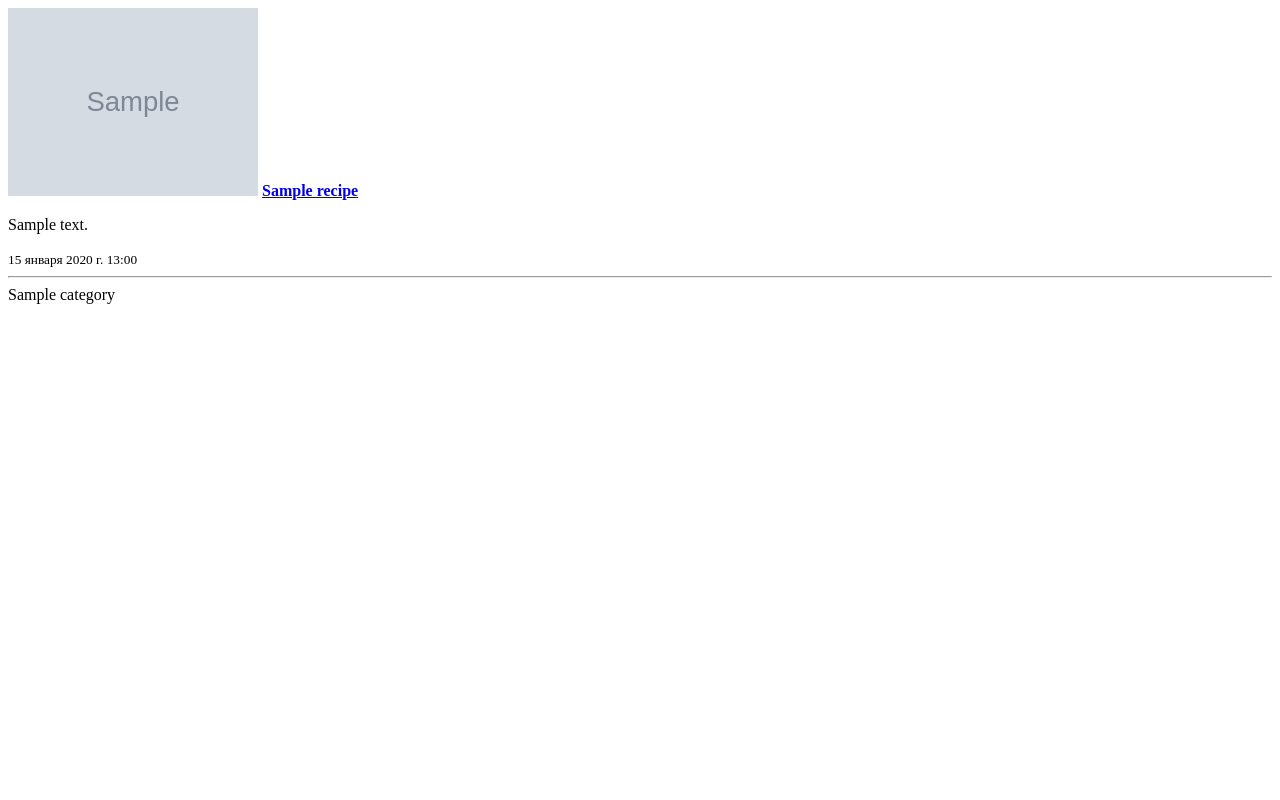
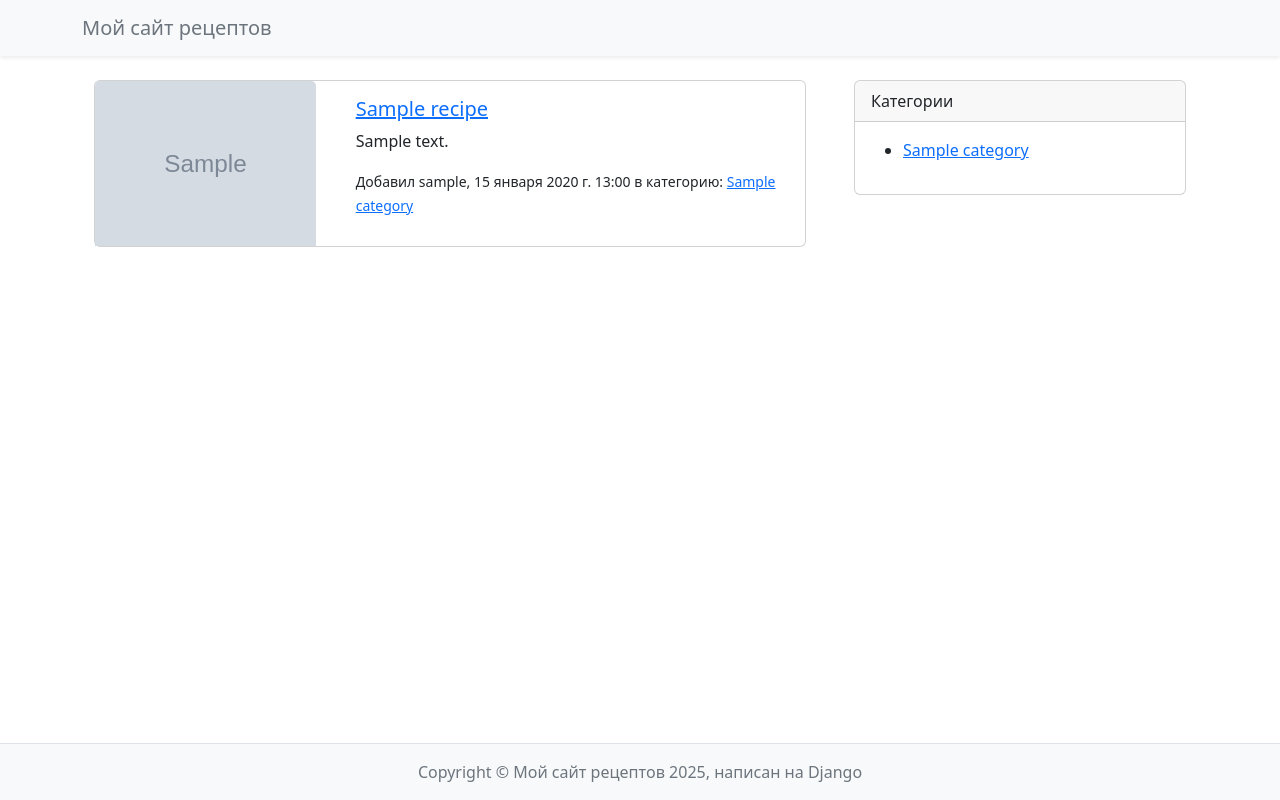
Before and after one commit to PaulNikolaev/mysite_recipe, a Django app: page / in a window 1280 px wide. Run offline with Django 5.2, Linux system fonts and the light colour scheme; tables that the repository leaves empty hold one stand-in row (values such as "Sample post"); grey boxes marked "Sample" are stand-in pictures.

Commit message:
Add Bootstrap and pagination

```diff
--- a/apps_django/recipe/urls.py
+++ b/apps_django/recipe/urls.py
@@ -2,9 +2,11 @@ from django.urls import path
 from .views import (
     RecipeListView,
     RecipeDetailView,
+    RecipeFromCategory,
 )
 
 urlpatterns = [
     path('', RecipeListView.as_view(), name='home'),
     path('recipe/<slug:slug>/', RecipeDetailView.as_view(), name='recipe_detail'),
+    path('category/<slug:slug>/', RecipeFromCategory.as_view(), name="recipe_by_category"),
 ]
--- a/apps_django/recipe/views.py
+++ b/apps_django/recipe/views.py
@@ -1,17 +1,22 @@
 from django.shortcuts import render
-from .models import Recipe
+from .models import Recipe, Category
 from django.views.generic import ListView, DetailView
+from django.shortcuts import get_object_or_404
+
 
 # Create your views here.
 class RecipeListView(ListView):
     model = Recipe
     template_name = 'recipe/recipe_list.html'
     context_object_name = 'recipes'
+    paginate_by = 5
 
     def get_context_data(self, **kwargs):
         context = super().get_context_data(**kwargs)
         context['title'] = 'Главная страница'
+        context['categories'] = Category.objects.all()
         return context
+
 
 class RecipeDetailView(DetailView):
     model = Recipe
@@ -21,4 +26,28 @@ class RecipeDetailView(DetailView):
     def get_context_data(self, **kwargs):
         context = super().get_context_data(**kwargs)
         context['title'] = self.object.title
+        context['categories'] = Category.objects.all()
         return context
+
+
+class RecipeFromCategory(ListView):
+    template_name = 'recipe/recipe_list.html'
+    context_object_name = 'recipes'
+    category = None
+    paginate_by = 5
+
+    def get_queryset(self):
+        """
+        Возвращает рецепты только для текущей категории.
+        """
+        self.category = get_object_or_404(Category, slug=self.kwargs['slug'])
+        return Recipe.objects.filter(category=self.category)
+
+    def get_context_data(self, **kwargs):
+        """
+        Добавляем название категории в контекст.
+        """
+        context = super().get_context_data(**kwargs)
+        context['title'] = f"Категория: {self.category.title}"
+        context['categories'] = Category.objects.all()
+        return context
--- a/templates/base.html
+++ b/templates/base.html
@@ -3,10 +3,23 @@
 <head>
     <meta charset="UTF-8">
     <title>{{ title }}</title>
+    <link href="https://cdn.jsdelivr.net/npm/bootstrap@5.3.3/dist/css/bootstrap.min.css" rel="stylesheet"
+          integrity="sha384-QWTKZyjpPEjISv5WaRU9OFeRpok6YctnYmDr5pNlyT2bRjXh0JMhjY6hW+ALEwIH" crossorigin="anonymous">
 </head>
-<body>
-{% block content %}
-{% endblock %}
-
+<body class="d-flex flex-column min-vh-100">
+{% include 'header.html' %}
+<div class="container">
+    <div class="row">
+        <div class="col-lg-8 p-4">
+            {% block content %}
+            {% endblock %}
+            {% include 'pagination.html' %}
+        </div>
+        <div class="col-4 p-4">
+            {% include 'sidebar.html' %}
+        </div>
+    </div>
+</div>
+{% include 'footer.html' %}
 </body>
 </html>
--- /dev/null
+++ b/templates/footer.html
@@ -0,0 +1,7 @@
+<footer class="py-3 bg-light border-top mt-auto">
+    <div class="container">
+        <p class="m-0 text-center text-secondary">
+            Copyright &copy; Мой сайт рецептов 2025, написан на Django
+        </p>
+    </div>
+</footer>
--- /dev/null
+++ b/templates/header.html
@@ -0,0 +1,6 @@
+<nav class="navbar navbar-expand-lg bg-light shadow-sm">
+    <div class="container d-flex justify-content-between align-items-center">
+        <!-- Логотип -->
+        <a class="navbar-brand text-secondary" href="/">Мой сайт рецептов</a>
+        </div>
+</nav>
--- /dev/null
+++ b/templates/pagination.html
@@ -0,0 +1,13 @@
+{% if is_paginated %}
+    <div class="pagination p-3">
+        {% for page_number in page_obj.paginator.get_elided_page_range %}
+            {% if page_number == page_obj.paginator.ELLIPSIS %}
+                {{ page_number }}
+            {% else %}
+                <a href="?page={{ page_number }}" class="page-link">
+                    {{ page_number }}
+                </a>
+            {% endif %}
+        {% endfor %}
+    </div>
+{% endif %}
--- a/templates/recipe/recipe_list.html
+++ b/templates/recipe/recipe_list.html
@@ -2,12 +2,23 @@
 
 {% block content %}
     {% for recipe in recipes %}
-        <img src={{ recipe.thumbnail.url }} alt={{ recipe.title }} width="250"/>
-        <strong><a href="{% url 'recipe_detail' slug=recipe.slug %}">{{ recipe.title }}</a></strong>
-        <p>{{ recipe.description }}</p>
-        <small>{{ recipe.create }}</small>
-        <hr>
-        <span>{{ recipe.category.title }}</span>
-        <br>
+        <div class="card mb-3">
+            <div class="row">
+                <div class="col-4">
+                    <img src="{{ recipe.thumbnail.url }}" class="card-img-top" alt="{{ recipe.title }}">
+                </div>
+                <div class="col-8">
+                    <div class="card-body">
+                        <h5 class="card-title">
+                            <a href="{% url 'recipe_detail' slug=recipe.slug %}">{{ recipe.title }}</a>
+                        </h5>
+                        <p class="card-text">{{ recipe.description }}</p>
+                        <small>Добавил {{ recipe.author.username }}, {{ recipe.create }}
+                            в категорию: <a
+                                    href="{% url 'recipe_by_category' recipe.category.slug %}">{{ recipe.category.title }}</a></small>
+                    </div>
+                </div>
+            </div>
+        </div>
     {% endfor %}
 {% endblock %}
--- /dev/null
+++ b/templates/sidebar.html
@@ -0,0 +1,13 @@
+<div class="card mb-4">
+    <div class="card-header">Категории</div>
+    <div class="card-body ">
+        <ul>
+            {% for category in categories %}
+                <li><a href="{% url 'recipe_by_category' category.slug %}">{{ category.title }}</a></li>
+            {% empty %}
+                <li>Нет категорий</li>
+            {% endfor %}
+        </ul>
+    </div>
+
+</div>
```
